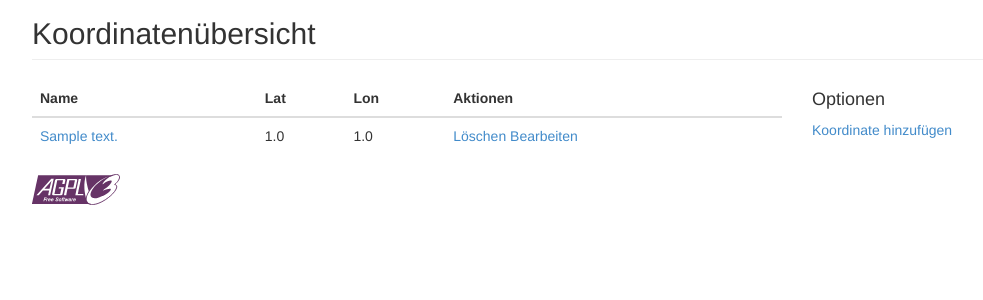
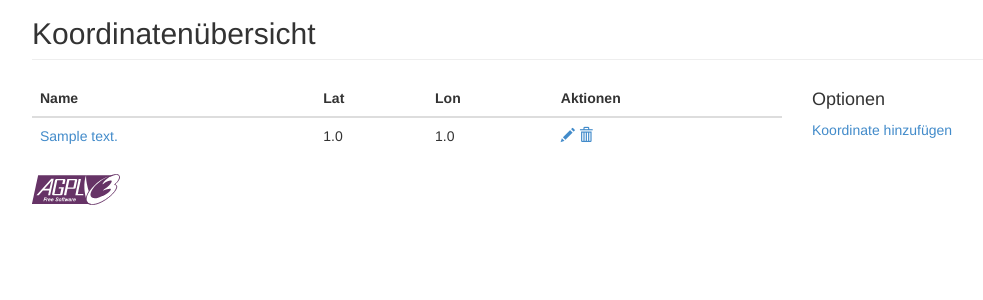
Before and after one commit to rolandgeider/pk15-orakel, a Django app: a page that uses oracle/templates/coordinate/list.html in a window 1280 px wide. Shown: the part 51-351 px from the top of the page, without its empty margins (38-1021 px from the left). Run offline with Django 3.2, Linux system fonts and the light colour scheme; a user stored in the database is signed in; tables that the repository leaves empty hold one stand-in row (values such as "Sample post"); parts of the project's set-up code (start-up, migrations or seed data) failed here and were passed over; some libraries are stand-ins or nearby versions.

Commit message:
Use bootstrap icons in overviews

```diff
--- a/core/templates/team/list.html
+++ b/core/templates/team/list.html
@@ -20,8 +20,8 @@
 <tr>
     <td>{{team.name}}</td>
     <td class="no-hover">
-        <a href="{% url 'core:team-delete' team.id %}">Löschen</a>
-        <a href="{% url 'core:team-edit' team.id %}">Bearbeiten</a>
+        <a href="{% url 'core:team-delete' team.id %}"><span class="glyphicon glyphicon-trash"></span></a>
+        <a href="{% url 'core:team-edit' team.id %}"><span class="glyphicon glyphicon-pencil"></span></a>
     </td>
 </tr>
 {% empty %}
--- a/oracle/templates/coordinate/list.html
+++ b/oracle/templates/coordinate/list.html
@@ -25,9 +25,9 @@
     </td>
     <td>{{coordinate.lat}}</td>
     <td>{{coordinate.lon}}</td>
-    <td class="no-hover">
-        <a href="{% url 'oracle:coordinate-delete' coordinate.id %}">Löschen</a>
-        <a href="{% url 'oracle:coordinate-edit' coordinate.id %}">Bearbeiten</a>
+    <td>
+        <a href="{% url 'oracle:coordinate-edit' coordinate.id %}"><span class="glyphicon glyphicon-pencil"></span></a>
+        <a href="{% url 'oracle:coordinate-delete' coordinate.id %}"><span class="glyphicon glyphicon-trash"></span></a>
     </td>
 </tr>
 {% empty %}
--- a/oracle/templates/question/detail.html
+++ b/oracle/templates/question/detail.html
@@ -16,8 +16,8 @@
     <ul>
     {% for answer in question.answer_set.all %}
         <li>
-            <a href="{% url 'oracle:answer-delete' answer.pk %}">[x]</a>
-            <a href="{% url 'oracle:answer-edit' answer.pk %}">[e]</a>
+            <a href="{% url 'oracle:answer-delete' answer.pk %}"><span class="glyphicon glyphicon-trash"></span></a>
+            <a href="{% url 'oracle:answer-edit' answer.pk %}"><span class="glyphicon glyphicon-pencil"></span></a>
             {{answer}}
         </li>
     {% empty %}
--- a/oracle/templates/question/list.html
+++ b/oracle/templates/question/list.html
@@ -22,8 +22,8 @@
         <a href="{% url 'oracle:question-detail' question.id %}">{{question.question|truncatewords:4 }}</a>
     </td>
     <td class="no-hover">
-        <a href="{% url 'oracle:question-delete' question.id %}">Löschen</a>
-        <a href="{% url 'oracle:question-edit' question.id %}">Bearbeiten</a>
+        <a href="{% url 'oracle:question-delete' question.id %}"><span class="glyphicon glyphicon-trash"></span></a>
+        <a href="{% url 'oracle:question-edit' question.id %}"><span class="glyphicon glyphicon-pencil"></span></a>
     </td>
 </tr>
 {% empty %}
```
